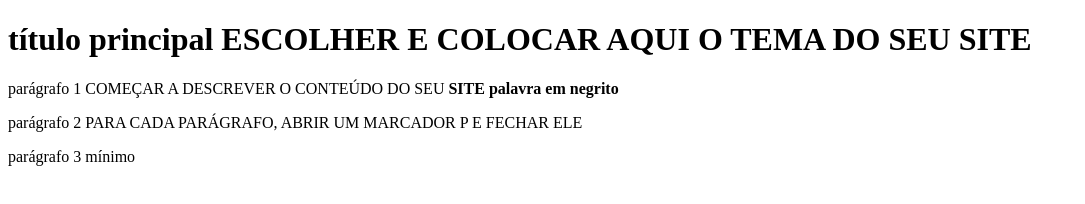
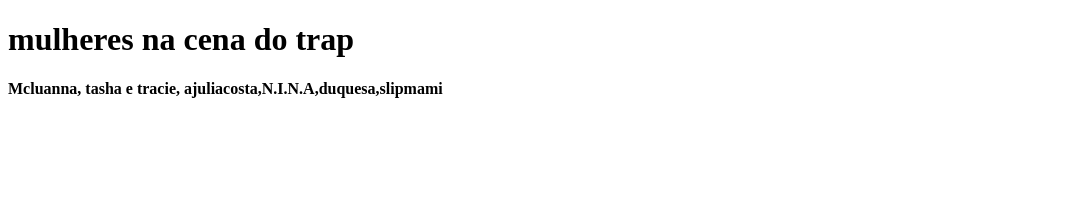
Before and after one commit to mathiasasa/correto, a plain HTML site: page index.html in a window 1280 px wide. Shown: the whole page, without its empty margins (0-1085 px from the left). Drawn offline with Linux system fonts and the light colour scheme.

Commit message:
Update index.html

```diff
--- a/index.html
+++ b/index.html
@@ -4,11 +4,10 @@
     <meta charset="UTF-8">
     <meta name="viewport" content="width=device-width, initial-scale=1.0">
     <title>Document</title>
-</head>
-<body>
-    <h1>título principal ESCOLHER E COLOCAR AQUI O TEMA DO SEU SITE</h1>
-    <p>parágrafo 1 COMEÇAR A DESCREVER O CONTEÚDO DO SEU <strong>SITE palavra em negrito</strong></p>
-    <p>parágrafo 2 PARA CADA PARÁGRAFO, ABRIR UM MARCADOR P E FECHAR ELE</p>
-    <p>parágrafo 3 mínimo</p>
+    <body>
+<h1>mulheres na cena do trap</h1>
+ <strong> Mcluanna, tasha e tracie, ajuliacosta,N.I.N.A,duquesa,slipmami</strong>
+
+
 </body>
 </html>
```
